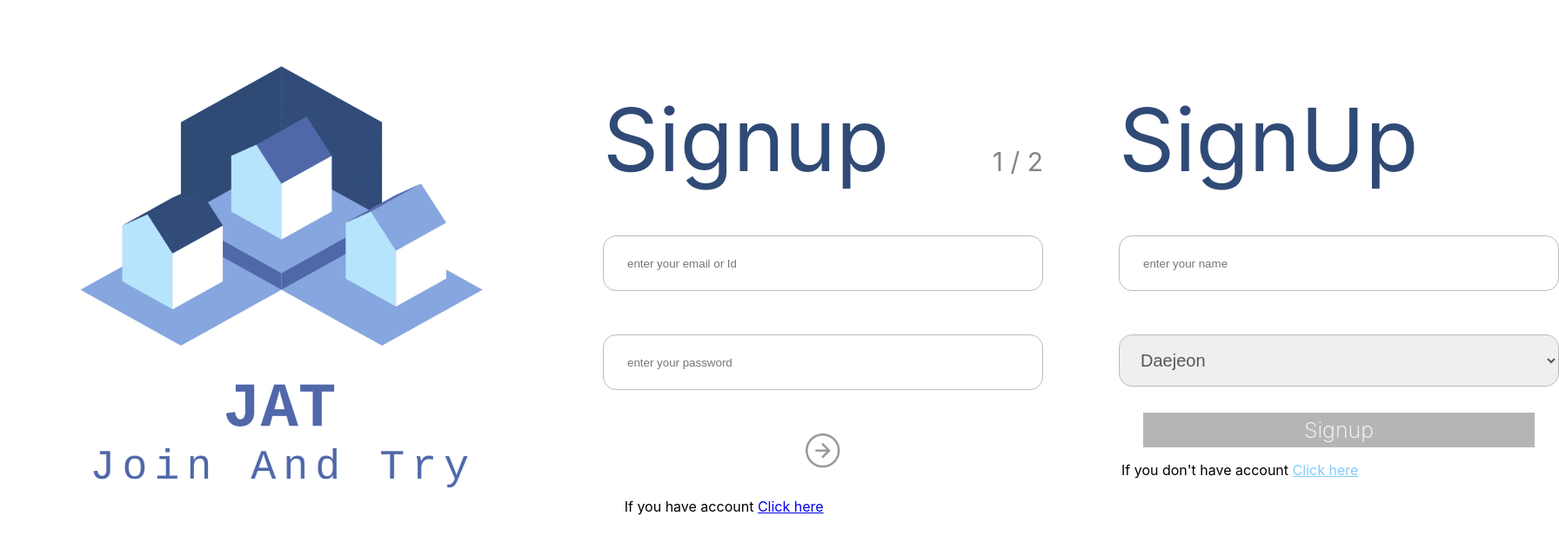
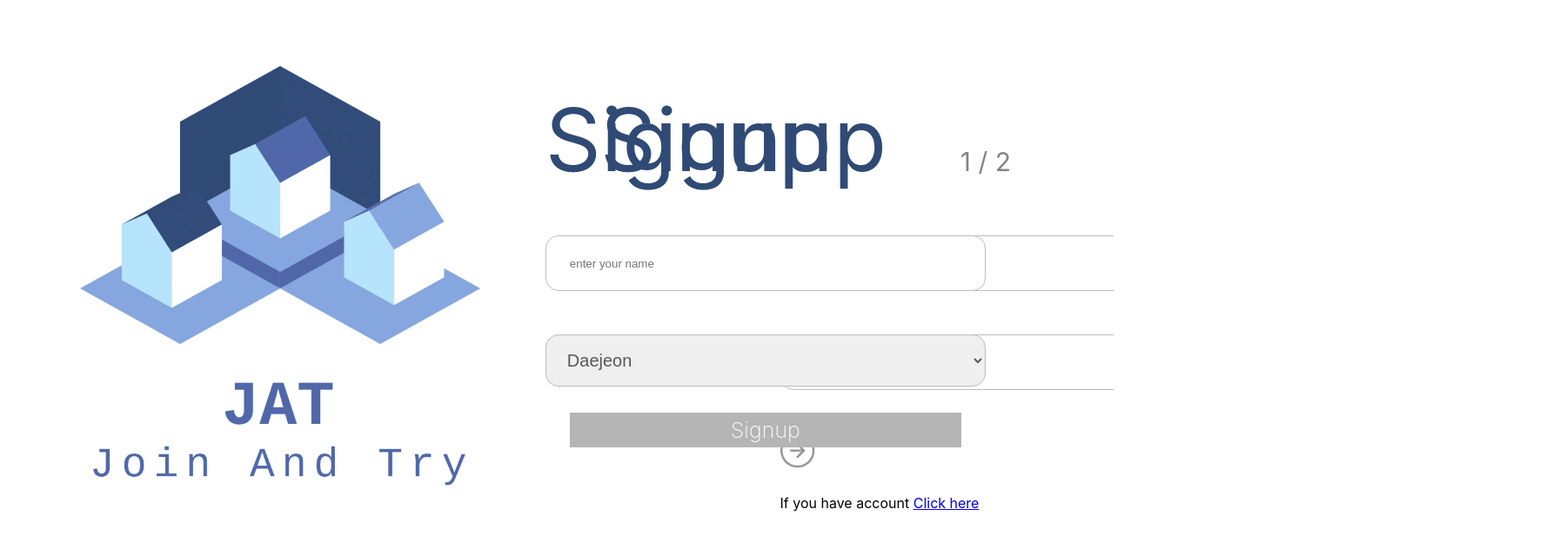
Before and after one commit to HACKERTON-JATS/front_end_jats, a React (Create React App) app: page /Signup in a window 1280 px wide. Shown: the top 632 px of the page at 87% size, 1792 px wide, since content can reach past the window. Built offline with nearby package versions, Linux system fonts and the light colour scheme.

Commit message:
[ADD] ADD LOGIN UI

```diff
--- a/src/components/SignUp/SignUpDetail.js
+++ b/src/components/SignUp/SignUpDetail.js
@@ -2,18 +2,21 @@ import * as S from "../styles";
 import Logo from "../../assets/logo.png";
 import { useState, useEffect } from "react";
 
-const SignupDetail = () => {
+const SignupDetail = ({ zin, deo }) => {
 
     const [sopc, setSopc] = useState("0");
+
 
     useEffect(() => {
         setSopc("1");
     }, []);
 
+
+
     return (
-        <S.Wrapper>
+        <S.DeWrapper zin={zin} deo={deo}>
             <S.DetailWrp sopc={sopc}>
-                <S.Signin>SignUp</S.Signin>
+                <S.Signin>Signup</S.Signin>
                 <S.DetailInp>
                     <S.Name placeholder="enter your name" />
                     <S.Region>
@@ -27,10 +30,10 @@ const SignupDetail = () => {
                         <option value="Jejudo">Jejudo</option>
                     </S.Region>
                     <S.SignBtn>Signup</S.SignBtn>
-                    <S.Signup>If you don't have account <S.ToSignup>Click here</S.ToSignup></S.Signup>
+                    {/* <S.Signup>If you have account <S.ToSignup>Click here</S.ToSignup></S.Signup> */}
                 </S.DetailInp>
             </S.DetailWrp>
-        </S.Wrapper >
+        </S.DeWrapper >
     )
 }
 
--- a/src/components/SignUp/Signup.js
+++ b/src/components/SignUp/Signup.js
@@ -9,6 +9,8 @@ const Signup = () => {
 
     const [opc, setOpc] = useState("0");
     const [sopc, setSopc] = useState("0");
+    const [zin, setZin] = useState("-1");
+    const [deo, setDeo] = useState("0");
 
     useEffect(() => {
         setOpc("1");
@@ -17,6 +19,14 @@ const Signup = () => {
     useEffect(() => {
         setSopc("1");
     }, []);
+
+    function ChageRender() {
+        setSopc("0");
+        setZin("1");
+        setDeo("1");
+    }
+
+
 
     return (
         <S.Global>
@@ -30,7 +40,7 @@ const Signup = () => {
                     <S.SigninInp>
                         <S.Id placeholder="enter your email or Id" />
                         <S.Pw placeholder="enter your password" />
-                        <NavLink to="/SignupDetail"><S.Next src={Next}></S.Next></NavLink>
+                        <S.Next onClick={ChageRender} src={Next}></S.Next>
                         <S.GoSignin>If you have account <NavLink to="/Signin">Click here</NavLink></S.GoSignin>
                     </S.SigninInp>
                 </S.SigninWrp>
--- a/src/components/styles.js
+++ b/src/components/styles.js
@@ -1,9 +1,9 @@
 import styled from "styled-components";
 
 export const Global = styled.section`
-    width: 140%;
+    width: 100%;
     display: flex;
-    overflow: scroll;
+    overflow: hidden;
 `
 
 export const Wrapper = styled.div`
@@ -23,6 +23,7 @@ export const SigninWrp = styled.div`
     transition: 1s linear;
     transition-delay: 0.6s;
     opacity: ${({ sopc }) => sopc};
+    width: 50%;
 `
 
 export const Signin = styled.p`
@@ -36,7 +37,7 @@ export const SigninInp = styled.div`
     width: 100%;
     display: flex;
     flex-direction: column;
-    align-items: center;
+    align-items: baseline;
     margin-top: 50px;
 `
 
@@ -76,7 +77,7 @@ export const GoSignup = styled.p`
 `
 
 export const Signup = styled.p`
-    margin-left: -45%;
+
 `
 
 export const ToSignup = styled.a`
@@ -88,13 +89,14 @@ export const Next = styled.img`
     width: 40px;
     margin-top: 50px;
     cursor: pointer;
+    margin-left: 35%;
 `
 
 export const Half = styled.p`
     margin-bottom: 0;
     color: #848484;
     font-size: 30px;
-
+    margin-right: 20%;
 `
 
 export const Title = styled.div`
@@ -105,7 +107,6 @@ export const Title = styled.div`
 
 export const GoSignin = styled.p`
     margin-top: 30px;
-    margin-left: -45%;
 `
 
 export const ToSignin = styled.a`
@@ -165,3 +166,11 @@ export const SignBtn = styled.button`
     color: #fff;
     margin-top: 30px;
 `
+
+export const DeWrapper = styled.section`
+    position: absolute;
+    right: 11.5%;
+    transition: 1s linear;
+    opacity: ${({ deo }) => deo};
+    z-index: ${({ zin }) => zin};
+`
```
